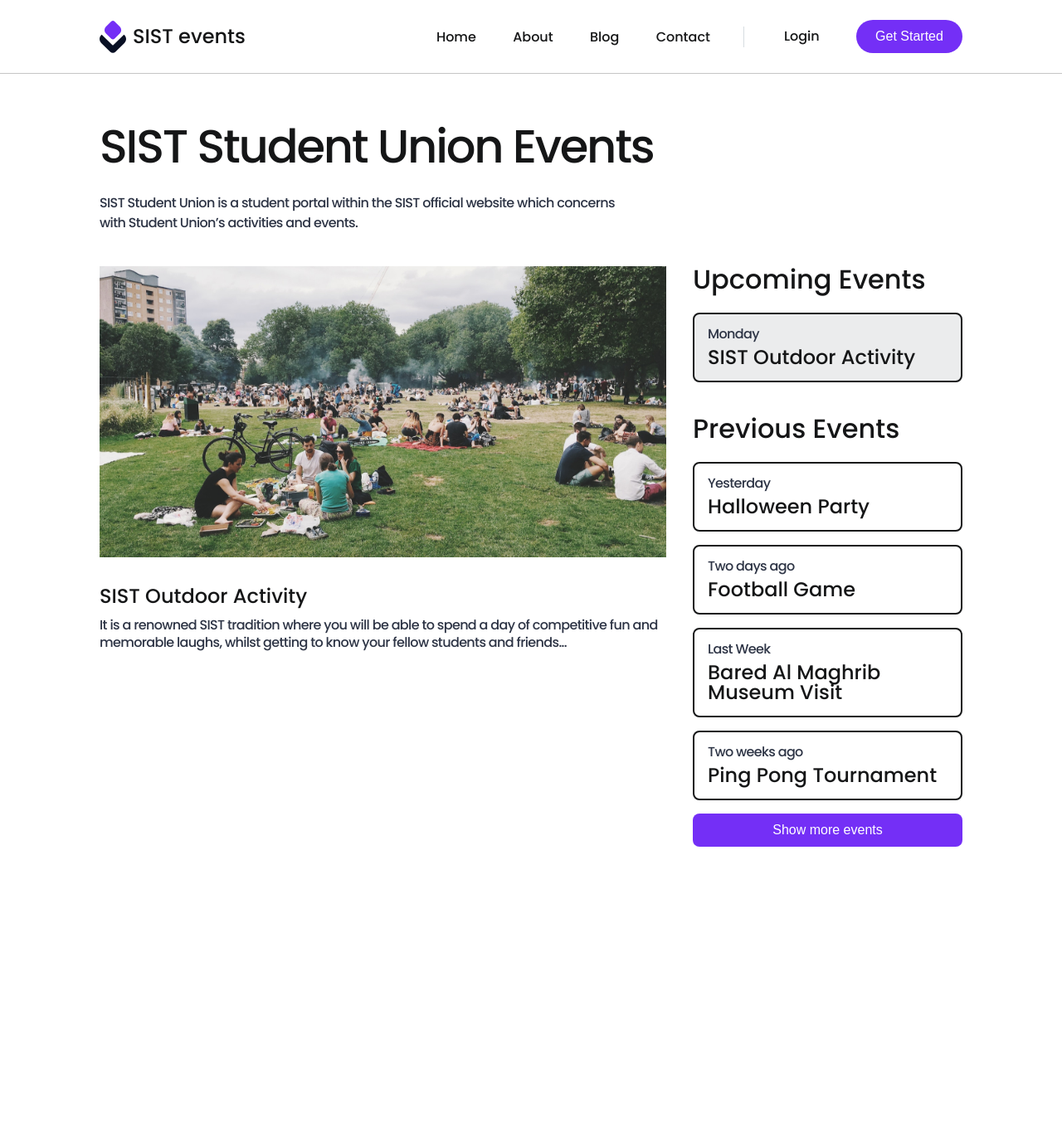
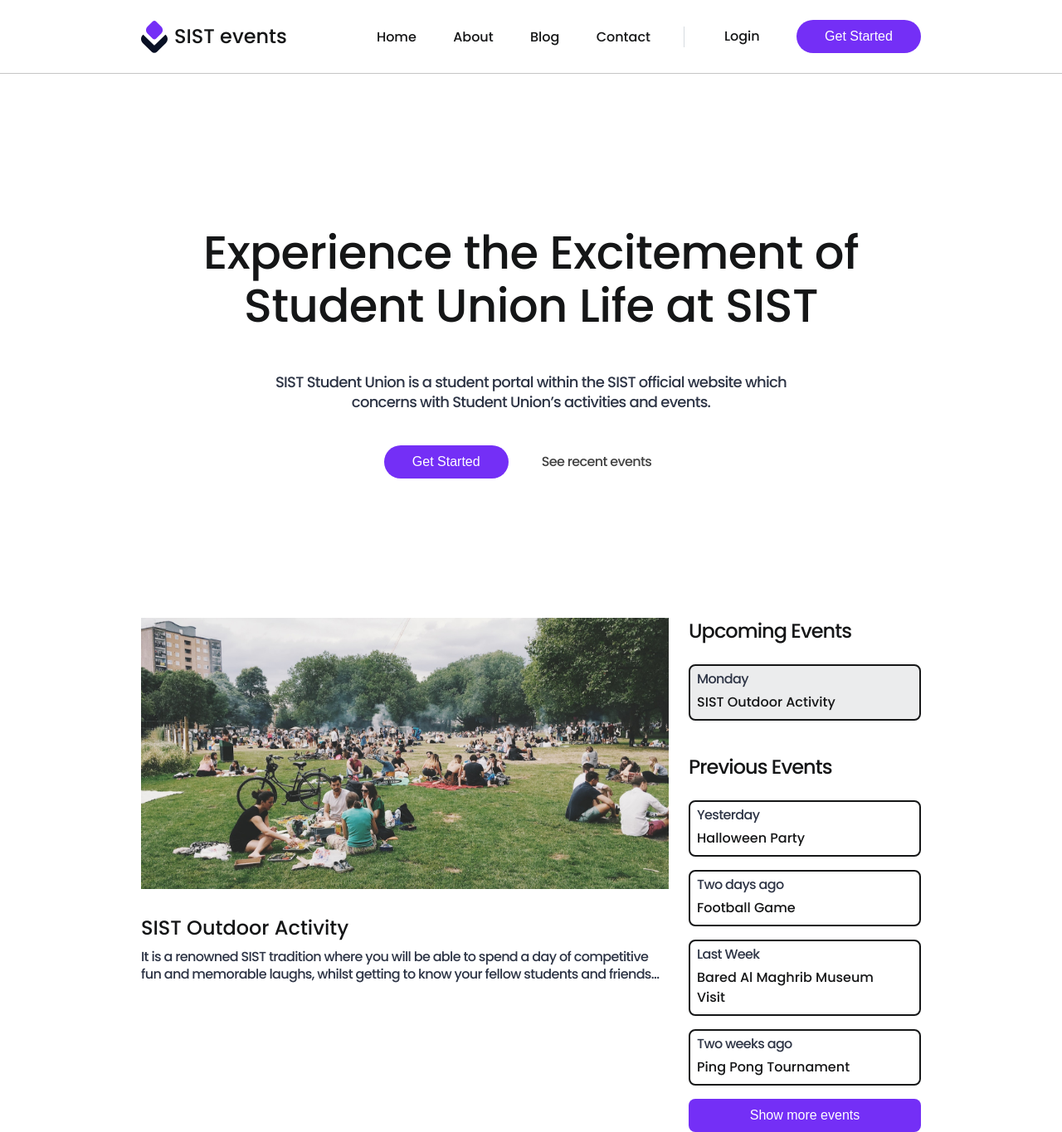
Before and after one commit to ouhoy/sist-student-union, a PHP site: page / in a window 1280 px wide. Shown: the whole page at 83% size. Before the commit the page ends 1021 px from the top, so only its background shows below. Run offline with PHP 8.4, Linux system fonts and the light colour scheme.

Commit message:
Update the UI to follow 960 grid system

```diff
--- a/index.html
+++ b/index.html
@@ -1,16 +1,16 @@
 <!DOCTYPE html>
 <html lang="en">
 <head>
-    <meta charset="UTF-8" />
-    <meta http-equiv="X-UA-Compatible" content="IE=edge" />
-    <meta name="viewport" content="width=device-width, initial-scale=1.0" />
-    <link rel="preconnect" href="https://fonts.googleapis.com" />
-    <link rel="preconnect" href="https://fonts.gstatic.com" crossorigin />
+    <meta charset="UTF-8"/>
+    <meta http-equiv="X-UA-Compatible" content="IE=edge"/>
+    <meta name="viewport" content="width=device-width, initial-scale=1.0"/>
+    <link rel="preconnect" href="https://fonts.googleapis.com"/>
+    <link rel="preconnect" href="https://fonts.gstatic.com" crossorigin/>
     <link
             href="https://fonts.googleapis.com/css2?family=Poppins:wght@400;500;600&display=swap"
             rel="stylesheet"
     />
-    <link rel="stylesheet" href="./styles/scss/main.css" />
+    <link rel="stylesheet" href="./styles/scss/main.css"/>
     <script src="./scripts/index.js" defer></script>
     <title>SIST Student Union</title>
 </head>
@@ -38,17 +38,21 @@
                 <button>Get Started</button>
             </div>
             <div class="ham-menu show-for-tablet">
-            <img src="assets/icons/ham-menu.svg">
+                <img src="assets/icons/ham-menu.svg" alt="menu icon">
             </div>
         </div>
     </nav>
 </div>
 <header>
-      <h1>SIST Student Union Events</h1>
+    <h1>Experience the Excitement of Student Union Life at SIST</h1>
     <p>
         SIST Student Union is a student portal within the SIST official website
         which concerns with Student Union’s activities and events.
     </p>
+    <div class="head-cta">
+        <button>Get Started</button>
+    <a href="#">See recent events</a>
+    </div>
 </header>
 <main>
     <div class="events-container">
@@ -70,7 +74,7 @@
         <div class="events-menu-container">
             <div class="event-btn event-btn-reshape">
                 <p>Show Events</p>
-            <img class="rotate" src="./assets/icons/chevron-down.svg" alt="chevron-down" >
+                <img class="rotate" src="./assets/icons/chevron-down.svg" alt="chevron-down">
             </div>
             <div class="events-menu hidden">
 
--- a/styles/scss/main.css
+++ b/styles/scss/main.css
@@ -80,7 +80,7 @@ button:hover {
 nav {
   width: 95%;
   height: 88px;
-  max-width: 1280px;
+  max-width: 940px;
   background-color: white;
   margin: 0 auto;
   display: flex;
@@ -115,23 +115,57 @@ nav .links-holder .nav-cta a {
   margin-right: 40px;
 }
 nav .links-holder .nav-cta button {
-  width: 128px;
+  width: 150px;
 }
 
 header {
-  max-width: 1280px;
+  height: 70dvh;
+  max-width: 940px;
   margin: 56px auto 40px;
   width: 95%;
+  display: flex;
+  flex-direction: column;
+  align-items: center;
+  justify-content: center;
+  padding: 0px;
+  gap: 48px;
 }
 header h1 {
+  font-weight: 500;
+  font-size: 56px;
+  text-align: center;
   line-height: 64px;
-  margin-bottom: 24px;
+  letter-spacing: -0.01em;
+  color: #151617;
 }
 header p {
+  width: 636px;
+  height: 40px;
+  font-size: 18px;
+  text-align: center;
+  line-height: 24px;
+}
+header .head-cta {
+  display: flex;
+  flex-direction: row;
+  align-items: center;
+  padding: 0px;
+  gap: 8px;
+}
+header .head-cta button {
+  height: 40px;
+  width: 150px;
+}
+header .head-cta a {
+  padding: 8px 32px;
+  font-family: "Poppins";
+  font-style: normal;
+  font-weight: 500;
   font-size: 16px;
-  line-height: 24px;
-  width: 624px;
-  height: 48px;
+  line-height: 16px;
+  letter-spacing: -0.04em;
+  color: rgba(0, 0, 0, 0.75);
+  cursor: pointer;
 }
 
 .event-btn {
@@ -142,10 +176,10 @@ main {
   margin-right: auto;
   margin-left: auto;
   width: 95%;
-  max-width: 1280px;
+  max-width: 940px;
 }
 main .events-container {
-  max-width: 1280px;
+  max-width: 940px;
   display: flex;
   justify-content: space-between;
 }
@@ -169,14 +203,18 @@ main .events-container .events-menu {
 }
 main .events-container .events-menu h4 {
   margin-bottom: 24px;
+  font-size: 24px;
   line-height: 32px;
+  letter-spacing: -0.04em;
   color: #151617;
 }
 main .events-container .events-menu .event[is-active] {
   background-color: #ebeced;
 }
 main .events-container .events-menu .event {
-  width: 406px;
+  width: 280px;
+  min-height: 64px;
+  padding: 8px;
   margin-bottom: 16px;
   background-color: white;
   border: 2px solid #151617;
@@ -185,13 +223,13 @@ main .events-container .events-menu .event {
   justify-content: center;
   align-items: flex-start;
   gap: 8px;
-  padding: 16px;
   cursor: pointer;
   transition: all 0.2s ease-in-out;
   border-radius: 8px;
 }
 main .events-container .events-menu .event h6 {
-  width: 374px;
+  width: 224px;
+  font-size: 16px;
   line-height: 24px;
 }
 main .events-container .events-menu .event:hover {
@@ -259,42 +297,6 @@ label {
   margin-bottom: 8px;
 }
 
-@media screen and (max-width: 1280px) {
-  nav {
-    max-width: 1040px;
-  }
-  header {
-    max-width: 1040px;
-  }
-  main {
-    max-width: 1040px;
-  }
-  main .events-container {
-    max-width: 1040px;
-  }
-  main .events-container .article-body {
-    margin-top: 32px;
-  }
-  main .events-container .article-body h6 {
-    line-height: 16px;
-    margin-bottom: 16px;
-  }
-  main .events-container .article-body p {
-    max-width: 683px;
-    font-size: 16px;
-    line-height: 21px;
-  }
-  main .events-container .events-menu {
-    margin-left: 32px;
-  }
-  main .events-container .events-menu .event {
-    width: 325px;
-  }
-  main .events-container .events-menu .event h6 {
-    width: 306px;
-    line-height: 24px;
-  }
-}
 @media screen and (max-width: 1024px) {
   h4 {
     font-size: 24px;
```
Also changed, not shown: styles/scss/main.scss (+62 -66 lines), 1 other file. Lines whose indentation alone changed are shown as unchanged.
